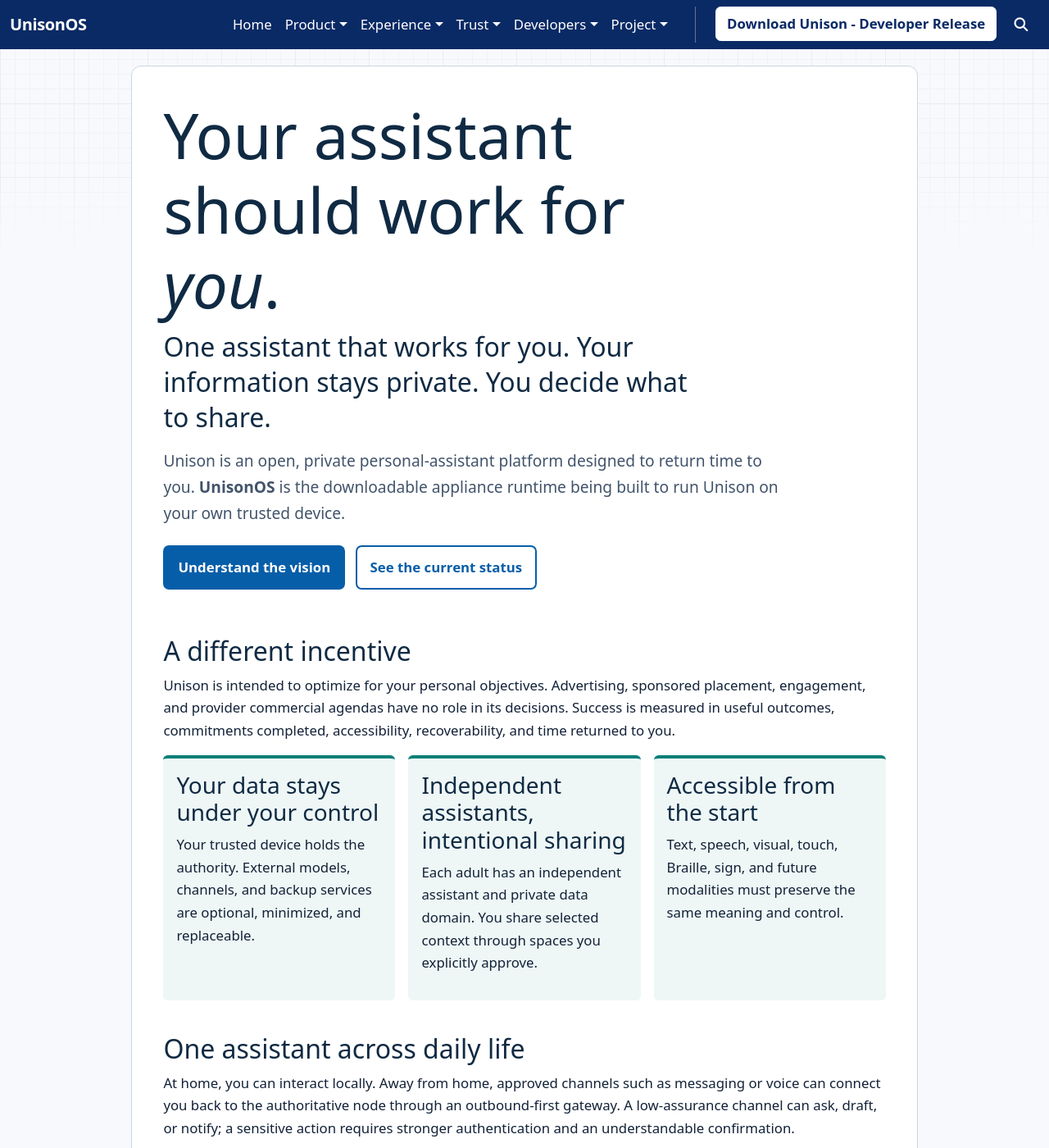
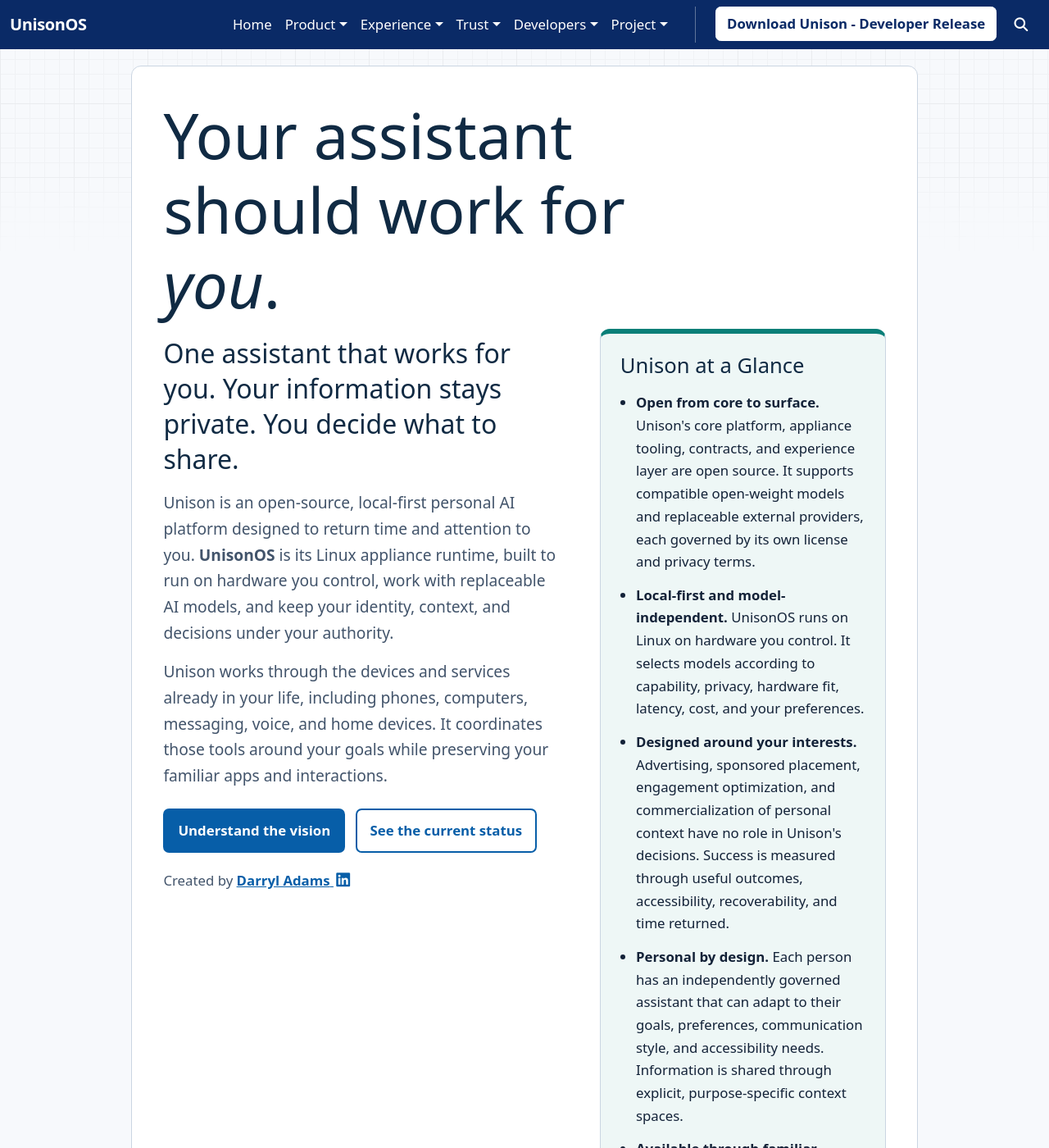
Before and after one commit to project-unisonOS/project-unisonos.github.io, an MkDocs documentation site: the page built from docs/index.md, in a window 1280 px wide and 1400 px high. Shown: the whole window at 82% size. Built offline with MkDocs 1.6.1, drawn with Linux system fonts in a browser that asks for light colours; nearby versions of some CDN libraries; some of the changed text lies outside the part shown.

Commit message:
Refresh press-facing landing page

```diff
--- a/docs/assets/design-tokens.css
+++ b/docs/assets/design-tokens.css
@@ -44,6 +44,16 @@ h2 { margin-top: 2.5rem; }
 
 .hero-deck { color: var(--unison-navy); font-size: clamp(1.45rem, 3vw, 2rem); line-height: 1.35; max-width: 42rem; margin: .5rem 0 1rem; }
 .hero-support { color: var(--unison-muted); font-size: clamp(1.05rem, 1.5vw, 1.2rem); max-width: 48rem; margin: 0 0 1rem; }
+.homepage-hero { display: grid; grid-template-columns: minmax(0, 1.25fr) minmax(18rem, .9fr); gap: clamp(1.5rem, 4vw, 3rem); align-items: start; }
+.hero-copy { min-width: 0; }
+.hero-actions { margin: 0; }
+.creator-credit { color: var(--unison-muted); margin: .25rem 0 0; }
+.creator-credit a { font-weight: 600; white-space: nowrap; }
+.creator-credit .fa-linkedin { margin-left: .2rem; font-size: 1.15em; }
+.at-a-glance { border: 1px solid var(--unison-border); border-top: .4rem solid var(--unison-teal); border-radius: var(--unison-radius); background: #eef7f6; padding: clamp(1rem, 2.5vw, 1.5rem); }
+.at-a-glance h2 { margin: 0 0 1rem; font-size: clamp(1.45rem, 2vw, 1.8rem); }
+.at-a-glance ul { margin: 0; padding-left: 1.2rem; }
+.at-a-glance li + li { margin-top: .8rem; }
 .cta { display: inline-block; margin: .5rem .5rem 1rem 0; padding: .7rem 1rem; border: 2px solid var(--unison-blue); border-radius: .45rem; text-decoration: none; }
 .cta-primary { color: #fff !important; background: var(--unison-blue); }
 .cta-secondary { color: var(--unison-blue) !important; background: #fff; }
@@ -58,10 +68,15 @@ footer {
   padding-inline: clamp(1rem, 3vw, 2rem);
 }
 
+@media (max-width: 62rem) {
+  .homepage-hero { grid-template-columns: 1fr; }
+  .at-a-glance { max-width: 48rem; }
+}
+
 @media (prefers-reduced-motion: reduce) {
   *, *::before, *::after { scroll-behavior: auto !important; transition-duration: .01ms !important; animation-duration: .01ms !important; }
 }
 
 @media (forced-colors: active) {
-  main, .principle-card, .cta { border: 1px solid CanvasText; background: Canvas; color: CanvasText; }
+  main, .principle-card, .at-a-glance, .cta { border: 1px solid CanvasText; background: Canvas; color: CanvasText; }
 }
--- a/docs/index.md
+++ b/docs/index.md
@@ -1,15 +1,30 @@
 # Your assistant should work for *you*.
 
-<p class="hero-deck">One assistant that works for you. Your information stays private. You decide what to share.</p>
-
-<p class="hero-support">
-Unison is an open, private personal-assistant platform designed to return time to
-you. <strong>UnisonOS</strong> is the downloadable appliance runtime being built to run Unison
-on your own trusted device.
-</p>
-
-[Understand the vision](vision.md){ .cta .cta-primary }
-[See the current status](current-status.md){ .cta .cta-secondary }
+<div class="homepage-hero">
+  <section class="hero-copy" aria-labelledby="hero-summary">
+    <h2 id="hero-summary" class="hero-deck">One assistant that works for you. Your information stays private. You decide what to share.</h2>
+    <p class="hero-support">Unison is an open-source, local-first personal AI platform designed to return time and attention to you. <strong>UnisonOS</strong> is its Linux appliance runtime, built to run on hardware you control, work with replaceable AI models, and keep your identity, context, and decisions under your authority.</p>
+    <p class="hero-support">Unison works through the devices and services already in your life, including phones, computers, messaging, voice, and home devices. It coordinates those tools around your goals while preserving your familiar apps and interactions.</p>
+    <p class="hero-actions">
+      <a class="cta cta-primary" href="vision/">Understand the vision</a>
+      <a class="cta cta-secondary" href="current-status/">See the current status</a>
+    </p>
+    <p class="creator-credit">Created by <a href="https://www.linkedin.com/in/dadamspdx/" aria-label="Darryl Adams on LinkedIn"><strong>Darryl Adams</strong> <i class="fa-brands fa-linkedin" aria-hidden="true"></i></a></p>
+  </section>
+  <aside class="at-a-glance" aria-labelledby="at-a-glance-title">
+    <h2 id="at-a-glance-title">Unison at a Glance</h2>
+    <ul>
+      <li><strong>Open from core to surface.</strong> Unison's core platform, appliance tooling, contracts, and experience layer are open source. It supports compatible open-weight models and replaceable external providers, each governed by its own license and privacy terms.</li>
+      <li><strong>Local-first and model-independent.</strong> UnisonOS runs on Linux on hardware you control. It selects models according to capability, privacy, hardware fit, latency, cost, and your preferences.</li>
+      <li><strong>Designed around your interests.</strong> Advertising, sponsored placement, engagement optimization, and commercialization of personal context have no role in Unison's decisions. Success is measured through useful outcomes, accessibility, recoverability, and time returned.</li>
+      <li><strong>Personal by design.</strong> Each person has an independently governed assistant that can adapt to their goals, preferences, communication style, and accessibility needs. Information is shared through explicit, purpose-specific context spaces.</li>
+      <li><strong>Available through familiar devices.</strong> You can communicate with Unison locally or through approved phone, messaging, voice, computer, and home-device channels. The authoritative assistant and personal context remain on your trusted home node.</li>
+      <li><strong>Experiences generated in real time.</strong> Unison composes modality-aware experiences around the current intent and context. The same governed meaning can be expressed through visual, conversational, touch, speech, Braille, and future interaction modes.</li>
+      <li><strong>Privacy and security are foundational system properties.</strong> Local authority, independently governed identities, default-deny permissions, minimized disclosure, explicit sharing, understandable confirmation, auditability, and recovery shape every capability.</li>
+      <li><strong>A working preview with clear next steps.</strong> Integrated services, privacy controls, generated experiences, governed model routing, and a signed x86-64 software preview exist today. Realizing the full vision requires physical appliance qualification, supported model-and-hardware combinations, real-world pilots, and continued advances in capable, efficient local models.</li>
+    </ul>
+  </aside>
+</div>
 
 ## A different incentive
 
--- a/mkdocs.yml
+++ b/mkdocs.yml
@@ -1,4 +1,5 @@
 site_name: UnisonOS
+site_author: Darryl Adams
 site_description: A private personal assistant designed to work for you on your own trusted device.
 site_url: https://project-unisonos.github.io
 
```
